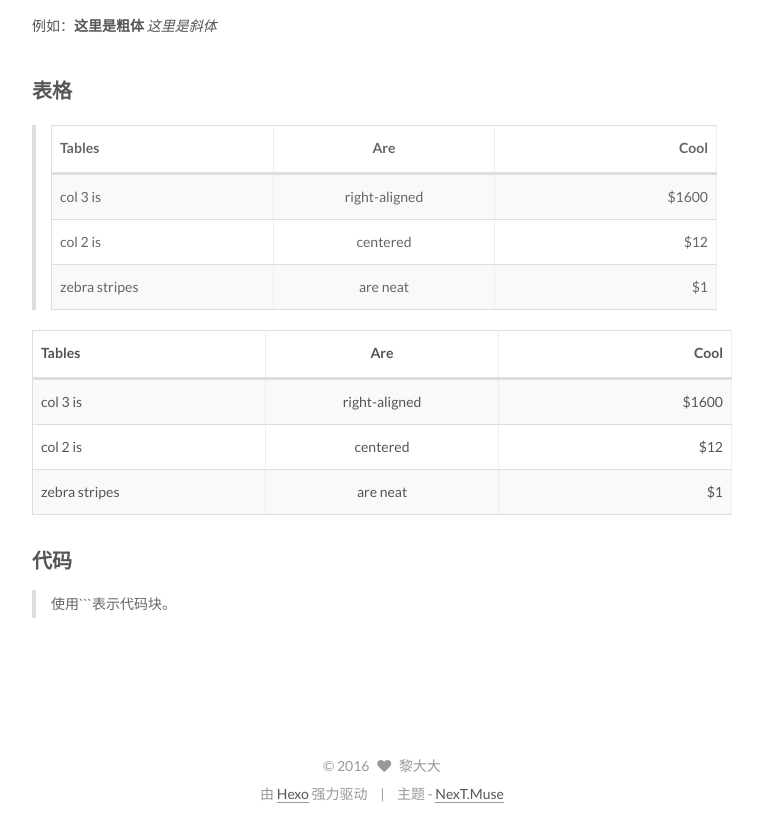
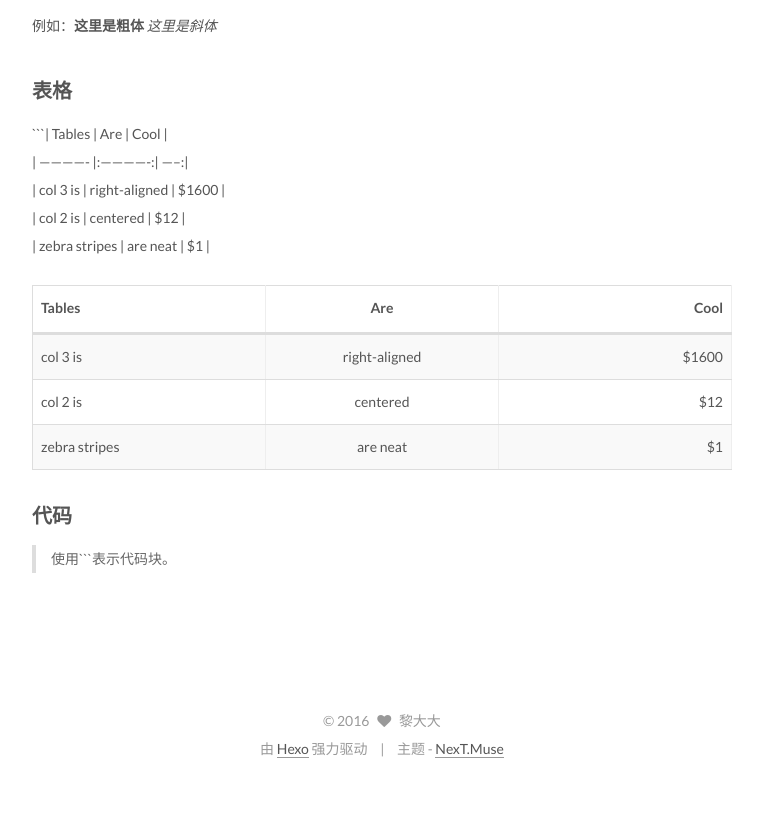
Before and after one commit to jwdarkangel/jwdarkangel.github.io, a plain HTML site: page 2016/06/13/hexo-1/index.html in a window 1280 px wide. Shown: the part 1500-2328 px from the top of the page, without its empty margins (98-861 px from the left). After the commit the page ends 2283 px from the top, so only its background shows below. Drawn offline with Linux system fonts and the light colour scheme; a script that the page names is missing.

Commit message:
Site updated: 2016-06-22 16:37:47

````diff
--- a/2016/06/13/hexo-1/index.html
+++ b/2016/06/13/hexo-1/index.html
@@ -99,7 +99,7 @@ Markdown是一种极简的『标记语言』，将文本转为HTML，通常为
 markdown简明语法
 Markdown是一种极简的『标记语言』，将文本转为HTML，通常为我大码农所用。其不追求大而全，简洁至上，正所谓不求最贵，只求最好！本文介绍Markdown基本语法，内容很少，一行语法一行示例，学会后可轻松写出高大上的文档，再也不需要各种编辑器去调文章格式。另外，网上有各平台下的Markdown工具可用，也有在线的，我直接使用sublime">
 <meta property="og:image" content="http://ww4.sinaimg.cn/bmiddle/aa397b7fjw1dzplsgpdw5j.jpg">
-<meta property="og:updated_time" content="2016-06-22T08:36:31.232Z">
+<meta property="og:updated_time" content="2016-06-22T08:37:35.807Z">
 <meta name="twitter:card" content="summary">
 <meta name="twitter:title" content="Markdown">
 <meta name="twitter:description" content="MarkDown常用语法简书
@@ -307,34 +307,7 @@ Markdown是一种极简的『标记语言』，将文本转为HTML，通常为
 <p>Markdown 的粗体和斜体也非常简单，用两个 <em> 包含一段文本就是粗体的语法，用一个</em>包含一段文本就是斜体的语法。</p>
 </blockquote>
 <p>例如：<strong>这里是粗体</strong> <em>这里是斜体</em></p>
-<h2 id="表格"><a href="#表格" class="headerlink" title="表格"></a>表格</h2><blockquote>
-<table>
-<thead>
-<tr>
-<th>Tables</th>
-<th style="text-align:center">Are</th>
-<th style="text-align:right">Cool</th>
-</tr>
-</thead>
-<tbody>
-<tr>
-<td>col 3 is</td>
-<td style="text-align:center">right-aligned</td>
-<td style="text-align:right">$1600</td>
-</tr>
-<tr>
-<td>col 2 is</td>
-<td style="text-align:center">centered</td>
-<td style="text-align:right">$12</td>
-</tr>
-<tr>
-<td>zebra stripes</td>
-<td style="text-align:center">are neat</td>
-<td style="text-align:right">$1</td>
-</tr>
-</tbody>
-</table>
-</blockquote>
+<h2 id="表格"><a href="#表格" class="headerlink" title="表格"></a>表格</h2><p> ```| Tables        | Are           | Cool  |<br>    | ————- |:————-:| —–:|<br>    | col 3 is      | right-aligned | $1600 |<br>    | col 2 is      | centered      |   $12 |<br>    | zebra stripes | are neat      |    $1 |</p>
 <table>
 <thead>
 <tr>
````
Also changed, not shown: index.html (+1 -28 lines), css/main.css.
